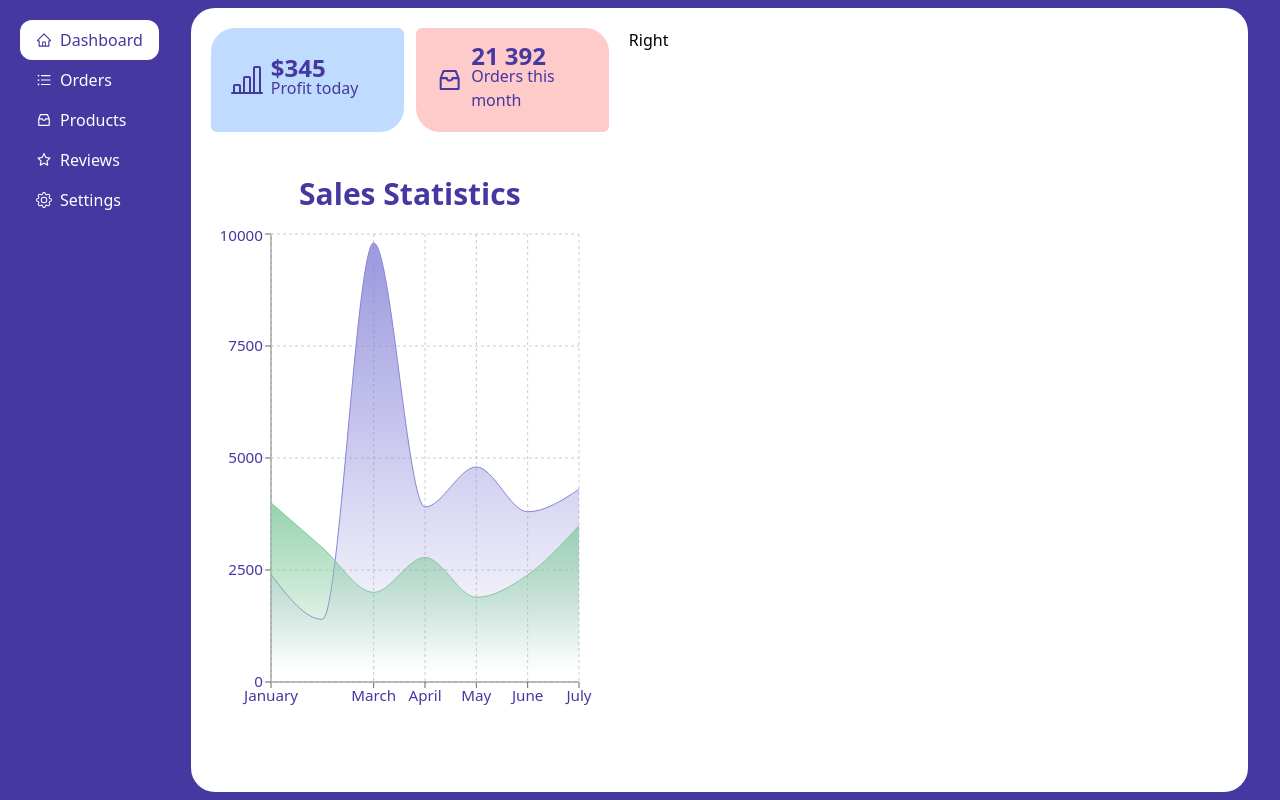
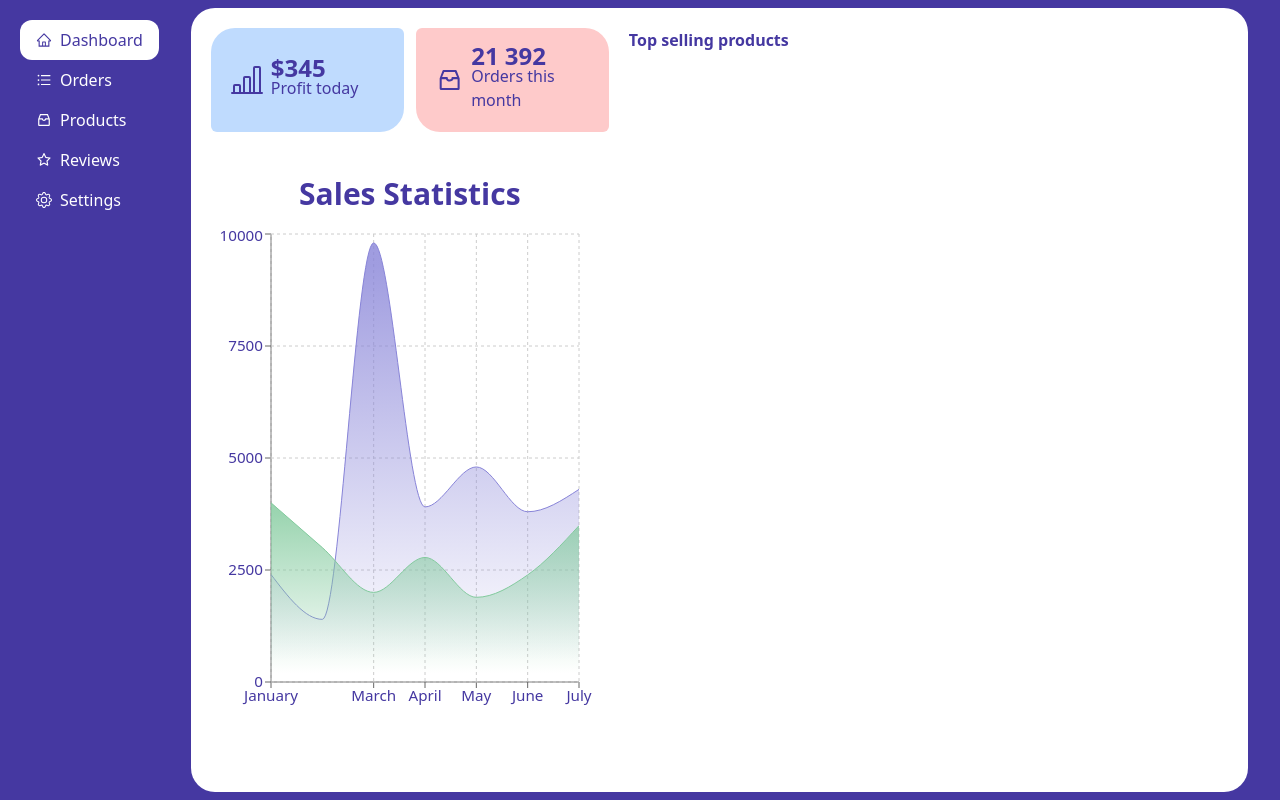
Before and after one commit to gift56/dashboard, a React (Vite) app: page / in a window 1280 px wide. Built offline with nearby package versions, Linux system fonts and the light colour scheme.

Commit message:
working on layout

```diff
--- a/src/components/DashboardContent/DashboardComponent.jsx
+++ b/src/components/DashboardContent/DashboardComponent.jsx
@@ -10,7 +10,9 @@ const DashboardComponent = () => {
           <Boxes />
           <ChartBox />
         </div>
-        <div>Right</div>
+        <div>
+            <h2 className="text-primary font-bold">Top selling products</h2>
+        </div>
       </div>
     </main>
   );
```
